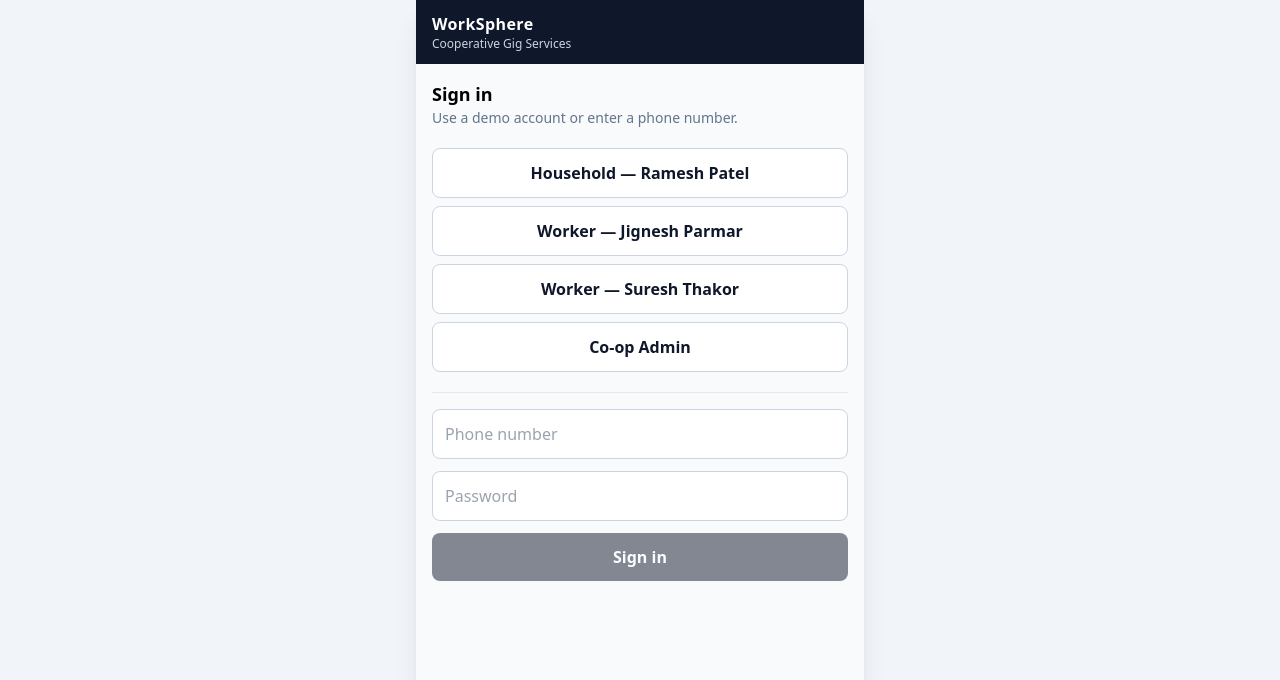
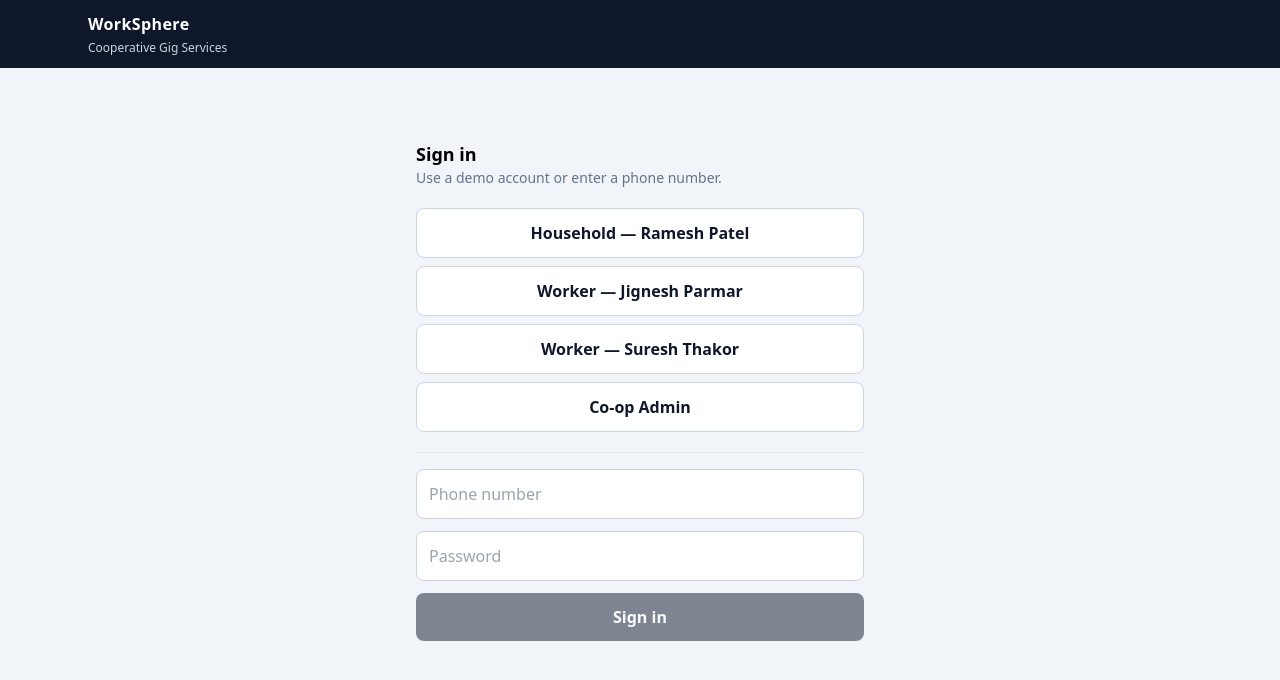
Before and after one commit to phoenixxok/worksphere, a React (Vite) app in the folder frontend/: page /login in a window 1280 px wide. Shown: the top 680 px of the page. Built offline with nearby package versions, Linux system fonts and the light colour scheme; no server answers; the HTML template or start-up script is replaced by a standard one.

Commit message:
style(web): desktop 16:9 layout with centred max-width shell

```diff
--- a/frontend/src/App.jsx
+++ b/frontend/src/App.jsx
@@ -17,9 +17,9 @@ function Placeholder({ name }) {
 export default function App() {
   return (
     <BrowserRouter>
-      <div className="min-h-screen flex justify-center">
-        <div className="w-full max-w-md bg-slate-50 min-h-screen shadow-xl">
-          <AppHeader />
+      <div className="min-h-screen bg-slate-100">
+        <AppHeader />
+        <main className="mx-auto w-full max-w-6xl px-6 py-6">
           <Routes>
             <Route path="/login" element={<LoginPage />} />
             <Route path="/health" element={<HealthPage />} />
@@ -40,7 +40,7 @@ export default function App() {
 
             <Route path="*" element={<Navigate to="/login" replace />} />
           </Routes>
-        </div>
+        </main>
       </div>
     </BrowserRouter>
   );
--- a/frontend/src/components/AppHeader.jsx
+++ b/frontend/src/components/AppHeader.jsx
@@ -1,24 +1,36 @@
 import { useNavigate } from 'react-router-dom';
 import { getUser, clearSession } from '../lib/api';
+import Badge from './Badge';
 
 export default function AppHeader() {
   const navigate = useNavigate();
   const user = getUser();
+
+  let roleBadge = null;
+  if (user?.role === 'household') roleBadge = <Badge className="bg-blue-700 text-blue-100 ml-4">HOUSEHOLD</Badge>;
+  else if (user?.role === 'worker') roleBadge = <Badge className="bg-amber-700 text-amber-100 ml-4">WORKER</Badge>;
+  else if (user?.role === 'admin') roleBadge = <Badge className="bg-purple-700 text-purple-100 ml-4">CO-OP ADMIN</Badge>;
+
   return (
-    <header className="bg-slate-900 text-white px-4 py-3 flex items-center justify-between">
+    <header className="bg-slate-900 text-white w-full">
+      <div className="mx-auto w-full max-w-6xl px-6 py-3 flex items-center justify-between">
         <div>
+          <div className="flex items-center">
             <h1 className="font-bold tracking-wide">WorkSphere</h1>
-        <p className="text-xs text-slate-300">
+            {roleBadge}
+          </div>
+          <p className="text-xs text-slate-300 mt-1">
             {user ? `${user.full_name} · ${user.role}` : 'Cooperative Gig Services'}
           </p>
         </div>
         {user && (
           <button
-          className="text-xs underline text-slate-300"
+            className="text-xs underline text-slate-300 ml-4"
             onClick={() => { clearSession(); navigate('/login', { replace: true }); }}>
             Sign out
           </button>
         )}
+      </div>
     </header>
   );
 }
--- a/frontend/src/pages/AdminDashboard.jsx
+++ b/frontend/src/pages/AdminDashboard.jsx
@@ -32,7 +32,7 @@ export default function AdminDashboard() {
   const maxDemand = Math.max(1, ...(stats?.demand_by_skill || []).map((d) => d.request_count));
 
   return (
-    <div className="p-4 space-y-5">
+    <div className="space-y-6">
       <div className="flex items-center justify-between">
         <h2 className="text-lg font-bold">Co-op dashboard</h2>
         <span className="text-xs text-slate-400">
@@ -43,14 +43,17 @@ export default function AdminDashboard() {
       <ErrorBox message={error} />
 
       {stats && (
-        <>
-          <div className="grid grid-cols-2 gap-2">
+        <div className="grid grid-cols-2 md:grid-cols-4 gap-4">
           <StatTile label="Requests" value={stats.total_requests} />
           <StatTile label="Bookings" value={stats.total_bookings} />
           <StatTile label="Settled GMV" value={rupees(stats.total_gmv_inr)} />
           <StatTile label="Active workers" value={stats.active_workers} />
         </div>
+      )}
 
+      <div className="grid grid-cols-1 lg:grid-cols-3 gap-4 items-start">
+        {stats && (
+          <>
             <div className="bg-white rounded-lg shadow p-4 space-y-2">
               <p className="font-bold text-sm">Where the money went</p>
               <div className="flex justify-between text-sm">
@@ -99,6 +102,7 @@ export default function AdminDashboard() {
             </div>
           ))}
         </div>
+      </div>
 
       <div className="bg-white rounded-lg shadow p-4 space-y-2">
         <p className="font-bold text-sm">All bookings</p>
--- a/frontend/src/pages/BookingFormPage.jsx
+++ b/frontend/src/pages/BookingFormPage.jsx
@@ -23,7 +23,7 @@ export default function BookingFormPage() {
 
   if (!candidate) {
     return (
-      <div className="p-4 space-y-3">
+      <div className="max-w-2xl mx-auto space-y-4">
         <p className="text-slate-600">No worker selected.</p>
         <Button variant="secondary" onClick={() => navigate(`/household/requests/${id}/matches`)}>
           Back to matches
@@ -49,7 +49,7 @@ export default function BookingFormPage() {
 
   if (booking) {
     return (
-      <div className="p-4 space-y-4">
+      <div className="max-w-2xl mx-auto space-y-4">
         <div className="bg-green-50 border border-green-300 rounded-lg p-4">
           <p className="font-bold text-green-900">Booking confirmed</p>
           <p className="text-sm text-green-800">
@@ -67,7 +67,7 @@ export default function BookingFormPage() {
   }
 
   return (
-    <div className="p-4 space-y-4">
+    <div className="max-w-2xl mx-auto space-y-4">
       <div>
         <h2 className="text-lg font-bold">Confirm booking</h2>
         <p className="text-sm text-slate-500">
--- a/frontend/src/pages/HouseholdBookings.jsx
+++ b/frontend/src/pages/HouseholdBookings.jsx
@@ -45,7 +45,7 @@ export default function HouseholdBookings() {
   }
 
   return (
-    <div className="p-4 space-y-4">
+    <div className="max-w-3xl mx-auto space-y-4">
       <div className="flex items-center justify-between">
         <h2 className="text-lg font-bold">My bookings</h2>
         <button className="text-xs underline text-slate-500" onClick={load}>Refresh</button>
--- a/frontend/src/pages/HouseholdHome.jsx
+++ b/frontend/src/pages/HouseholdHome.jsx
@@ -33,7 +33,7 @@ export default function HouseholdHome() {
   }
 
   return (
-    <div className="p-4 space-y-4">
+    <div className="max-w-2xl mx-auto space-y-4">
       <div>
         <h2 className="text-lg font-bold">What do you need help with?</h2>
         <p className="text-sm text-slate-500">Type in English, Hindi or Gujarati.</p>
--- a/frontend/src/pages/LoginPage.jsx
+++ b/frontend/src/pages/LoginPage.jsx
@@ -27,7 +27,7 @@ export default function LoginPage() {
   }
 
   return (
-    <div className="p-4 space-y-5">
+    <div className="max-w-md mx-auto space-y-5 pt-12">
       <div>
         <h2 className="text-lg font-bold">Sign in</h2>
         <p className="text-sm text-slate-500">Use a demo account or enter a phone number.</p>
--- a/frontend/src/pages/MatchesPage.jsx
+++ b/frontend/src/pages/MatchesPage.jsx
@@ -22,7 +22,7 @@ export default function MatchesPage() {
   }
 
   return (
-    <div className="p-4 space-y-4">
+    <div className="space-y-4">
       <div>
         <h2 className="text-lg font-bold">Fair-matched workers</h2>
         <p className="text-sm text-slate-500">
@@ -43,9 +43,13 @@ export default function MatchesPage() {
         </div>
       )}
 
-      {items && items.map((c) => (
-        <WorkerCard key={c.worker_user_id} candidate={c} onSelect={onSelect} />
-      ))}
+      {items && items.length > 0 && (
+        <div className="grid grid-cols-1 md:grid-cols-2 gap-4 items-start">
+          {items.map((c) => (
+            <WorkerCard key={c.worker_user_id} candidate={c} onSelect={onSelect} />
+          ))}
+        </div>
+      )}
 
       <button className="w-full text-sm text-slate-500 underline pt-2"
               onClick={() => navigate('/household')}>
--- a/frontend/src/pages/WorkerHome.jsx
+++ b/frontend/src/pages/WorkerHome.jsx
@@ -44,7 +44,7 @@ export default function WorkerHome() {
   }
 
   return (
-    <div className="p-4 space-y-4">
+    <div className="max-w-3xl mx-auto space-y-4">
       <div className="flex items-center justify-between">
         <h2 className="text-lg font-bold">My jobs</h2>
         <button className="text-xs underline text-slate-500" onClick={load}>Refresh</button>
```
Lines whose indentation alone changed are shown as unchanged.
